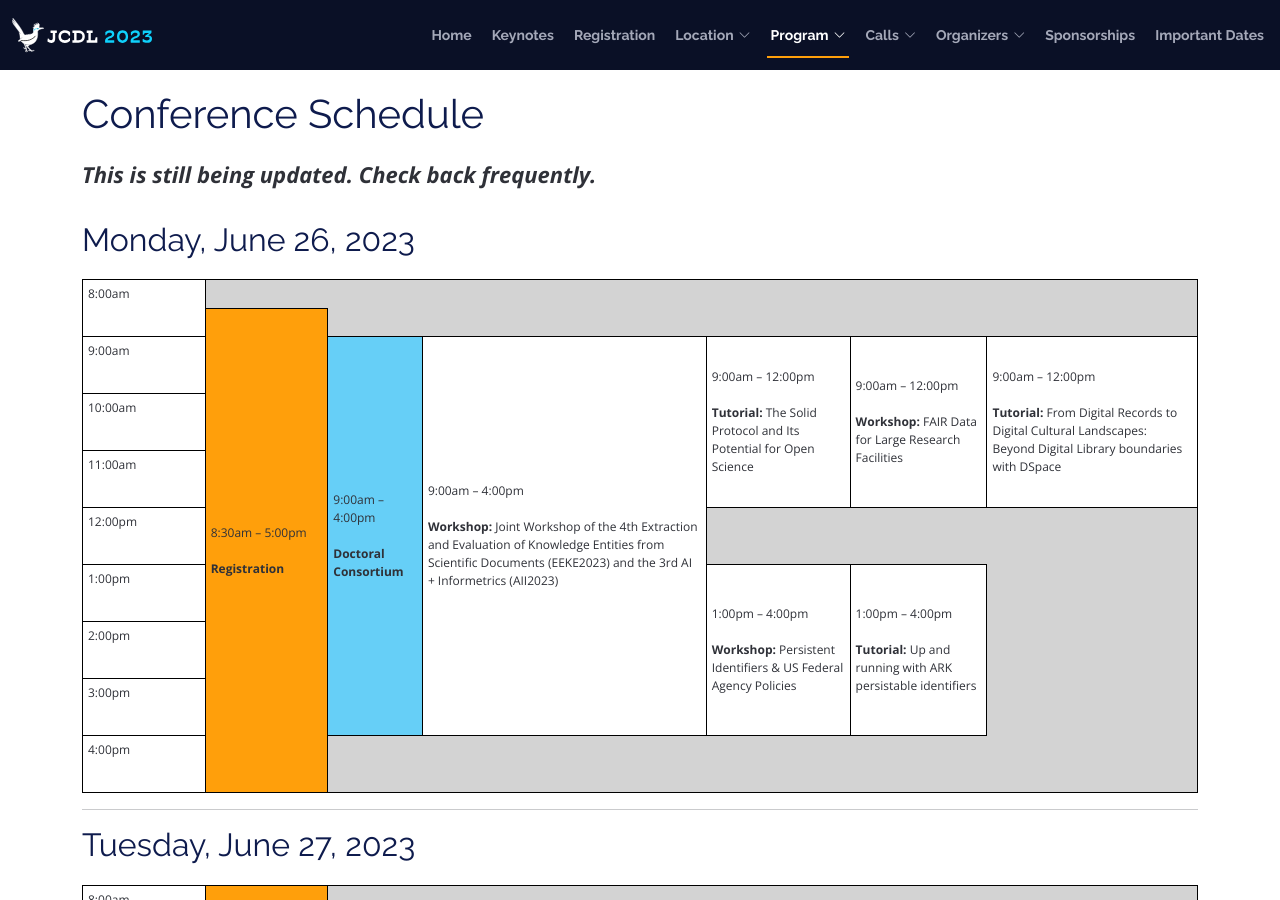
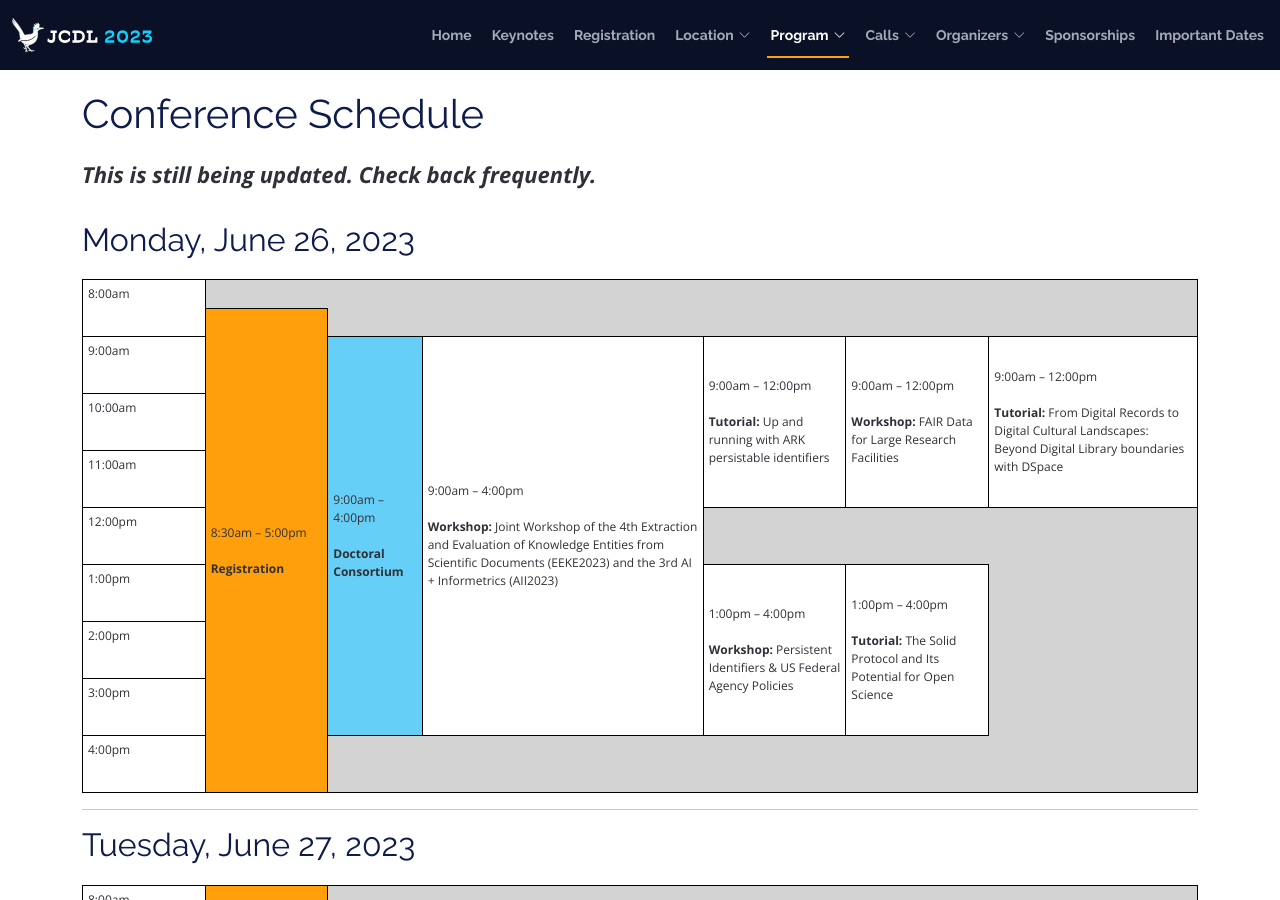
Before and after one commit to shawnmjones/JCDL2023-website-source, a Jekyll site: the page built from program.html, in a window 1280 px wide and 900 px high. Built offline with Jekyll 4.4.1, drawn with Linux system fonts in a browser that asks for light colours; part of the change alters nothing that is shown.

```diff
--- a/program.html
+++ b/program.html
@@ -99,7 +99,7 @@ permalink: /program/schedule/
             <td class="nobottomborder timecell">9:00am</td>
             <td rowspan="14" class="doctoral-consortium">9:00am &ndash; 4:00pm<br><br><strong>Doctoral Consortium</strong></td>
             <td rowspan="14">9:00am &ndash; 4:00pm<br><br><strong>Workshop:</strong> Joint Workshop of the 4th Extraction and Evaluation of Knowledge Entities from Scientific Documents (EEKE2023) and the 3rd AI + Informetrics (AII2023)</td>
-            <td rowspan="6">9:00am &ndash; 12:00pm<br><br><strong>Tutorial:</strong> The Solid Protocol and Its Potential for Open Science</td>
+            <td rowspan="6">9:00am &ndash; 12:00pm<br><br><strong>Tutorial:</strong> Up and running with ARK persistable identifiers</td>
             <td rowspan="6">9:00am &ndash; 12:00pm<br><br><strong>Workshop:</strong> FAIR Data for Large Research Facilities</td>
             <td rowspan="6">9:00am &ndash; 12:00pm<br><br><strong>Tutorial:</strong> From Digital Records to Digital Cultural Landscapes: Beyond Digital Library boundaries with DSpace</td>
           </tr>
@@ -132,7 +132,7 @@ permalink: /program/schedule/
           <tr>
             <td class="nobottomborder timecell">1:00pm</td>
             <td rowspan="6">1:00pm &ndash; 4:00pm<br><br><strong>Workshop:</strong> Persistent Identifiers &amp; US Federal Agency Policies</td>
-            <td rowspan="6">1:00pm &ndash; 4:00pm<br><br><strong>Tutorial:</strong> Up and running with ARK persistable identifiers</td>
+            <td rowspan="6">1:00pm &ndash; 4:00pm<br><br><strong>Tutorial:</strong> The Solid Protocol and Its Potential for Open Science</td>
             <td rowspan="6" class="empty notopborder nobottomborder"></td>
           </tr>
           <tr>
```
